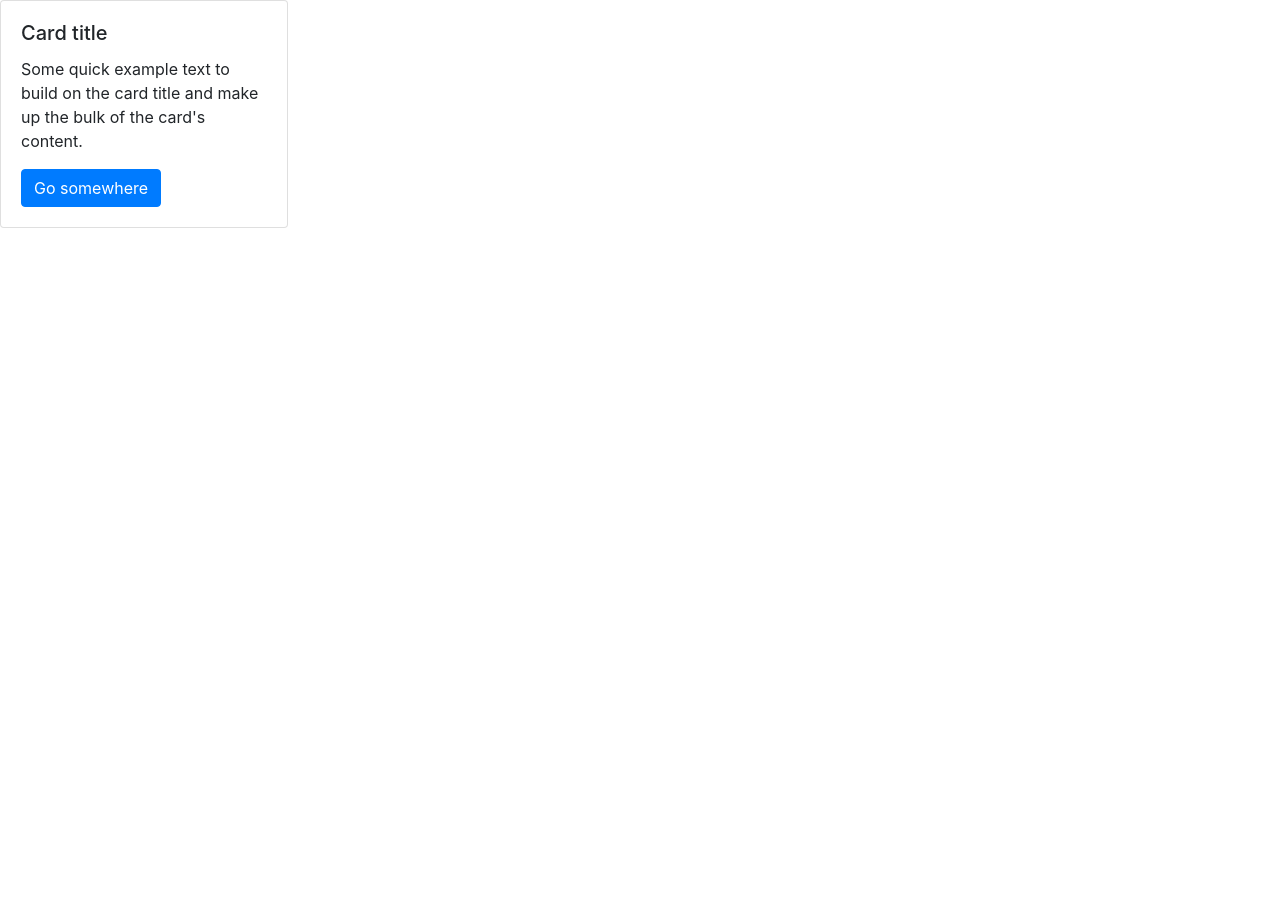
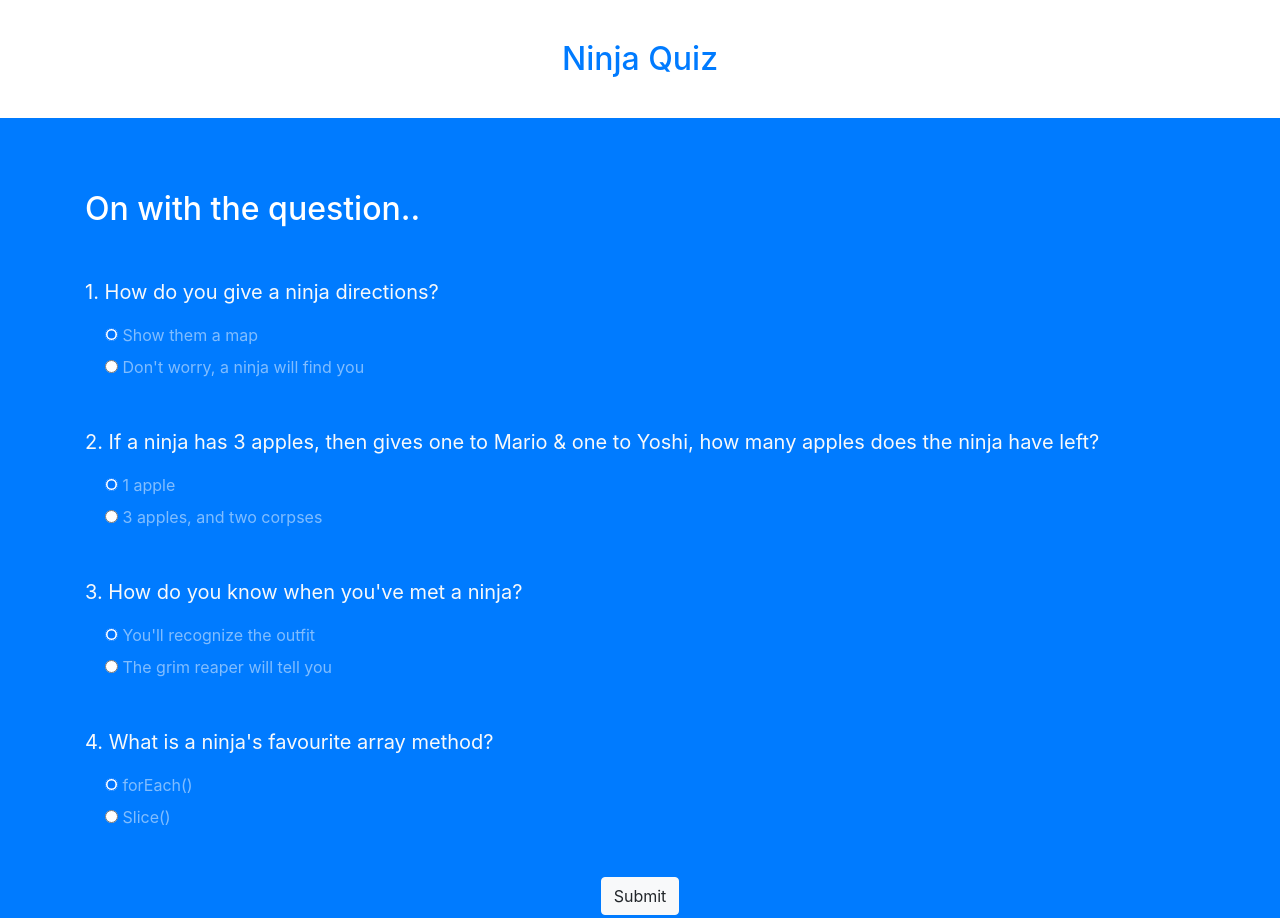
Before and after one commit to sai-myne/Modern-JavaScript, a plain HTML site: page ninja_quiz/index.html in a window 1280 px wide. Before the commit the page ends 800 px from the top, so only its background shows below. Drawn offline with nearby package versions, Linux system fonts and the light colour scheme.

Commit message:
lesson 66. HTML Template

```diff
--- a/ninja_quiz/index.html
+++ b/ninja_quiz/index.html
@@ -1,18 +1,80 @@
 <html lang="en">
+
 <head>
   <meta charset="UTF-8">
   <meta name="viewport" content="width=device-width, initial-scale=1.0">
-  <link rel="stylesheet" href="https://stackpath.bootstrapcdn.com/bootstrap/4.5.0/css/bootstrap.min.css" integrity="sha384-9aIt2nRpC12Uk9gS9baDl411NQApFmC26EwAOH8WgZl5MYYxFfc+NcPb1dKGj7Sk" crossorigin="anonymous">
+  <link rel="stylesheet" href="https://stackpath.bootstrapcdn.com/bootstrap/4.5.0/css/bootstrap.min.css"
+    integrity="sha384-9aIt2nRpC12Uk9gS9baDl411NQApFmC26EwAOH8WgZl5MYYxFfc+NcPb1dKGj7Sk" crossorigin="anonymous">
   <title>Ninja Quiz</title>
 </head>
+
 <body>
-  <div class="card" style="width: 18rem;">
-    <div class="card-body">
-      <h5 class="card-title">Card title</h5>
-      <p class="card-text">Some quick example text to build on the card title and make up the bulk of the card's content.</p>
-      <a href="#" class="btn btn-primary">Go somewhere</a>
+  <!-- top section -->
+  <div class="intro py-3 bg-white text-center">
+    <div class="container">
+      <h2 class="text-primary diplay-3 my-4">Ninja Quiz</h2>
     </div>
   </div>
+
+  <!-- quiz section -->
+  <div class="quiz py-4 bg-primary">
+    <div class="container">
+      <h2 class="my-5 text-white">On with the question..</h2>
+
+      <form class="quiz-form text-light">
+        <div class="my-5">
+          <p class="lead font-weight-normal">1. How do you give a ninja directions?</p>
+          <div class="form-check my-2 text-white-50">
+            <input type="radio" name='q1' value='A' checked>
+            <label class="form-check-label">Show them a map</label>
+          </div>
+          <div class="form-check my-2 text-white-50">
+            <input type="radio" name='q1' value='B'>
+            <label class="form-check-label">Don't worry, a ninja will find you</label>
+          </div>
+        </div>
+        <div class="my-5">
+          <p class="lead font-weight-normal">2. If a ninja has 3 apples, then gives one to Mario & one to Yoshi, how
+            many apples does the ninja have left?</p>
+          <div class="form-check my-2 text-white-50">
+            <input type="radio" name='q2' value='A' checked>
+            <label class="form-check-label">1 apple</label>
+          </div>
+          <div class="form-check my-2 text-white-50">
+            <input type="radio" name='q2' value='B'>
+            <label class="form-check-label">3 apples, and two corpses</label>
+          </div>
+        </div>
+        <div class="my-5">
+          <p class="lead font-weight-normal">3. How do you know when you've met a ninja?</p>
+          <div class="form-check my-2 text-white-50">
+            <input type="radio" name='q3' value='A' checked>
+            <label class="form-check-label">You'll recognize the outfit</label>
+          </div>
+          <div class="form-check my-2 text-white-50">
+            <input type="radio" name='q3' value='B'>
+            <label class="form-check-label">The grim reaper will tell you</label>
+          </div>
+        </div>
+        <div class="my-5">
+          <p class="lead font-weight-normal">4. What is a ninja's favourite array method?</p>
+          <div class="form-check my-2 text-white-50">
+            <input type="radio" name='q4' value='A' checked>
+            <label class="form-check-label">forEach()</label>
+          </div>
+          <div class="form-check my-2 text-white-50">
+            <input type="radio" name='q4' value='B'>
+            <label class="form-check-label">Slice()</label>
+          </div>
+        </div>
+        <div class="text-center">
+          <input type="submit" class='btn btn-light'>
+        </div>
+      </form>
+    </div>
+  </div>
+
   <script src='app.js'></script>
 </body>
+
 </html>
```
